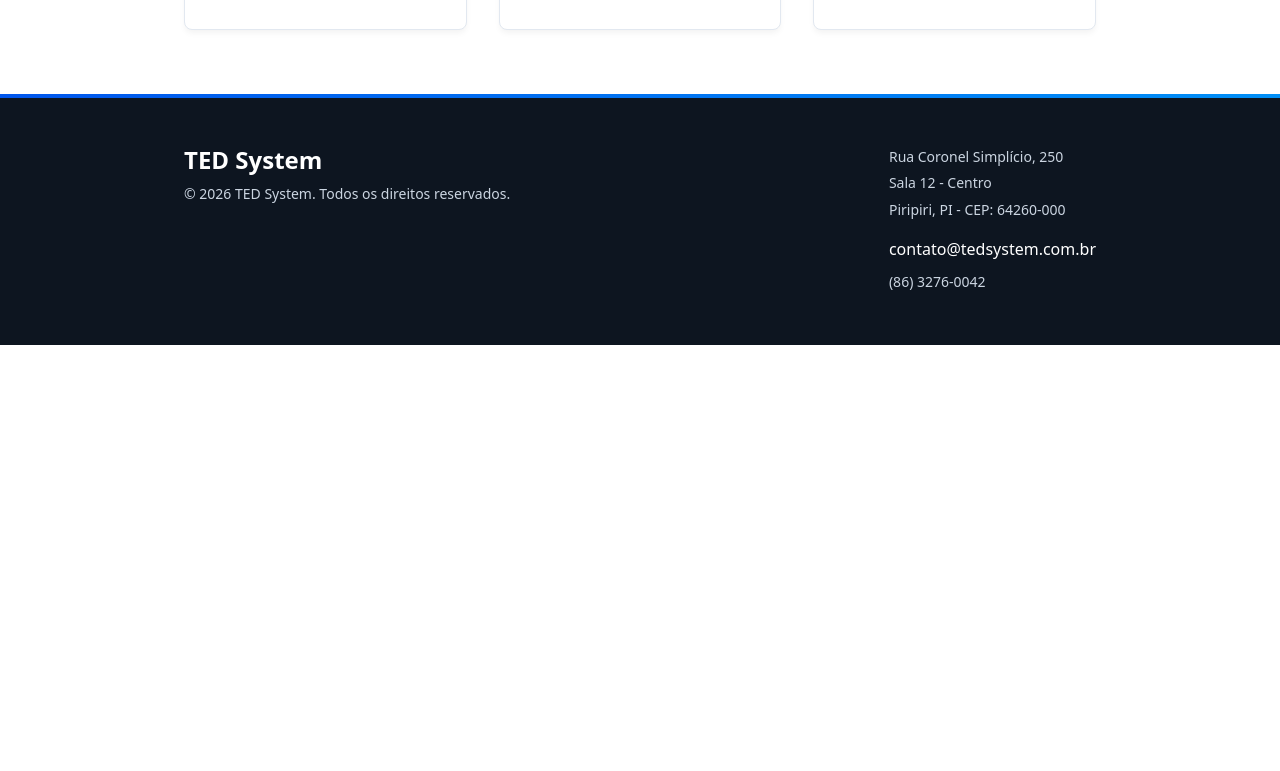
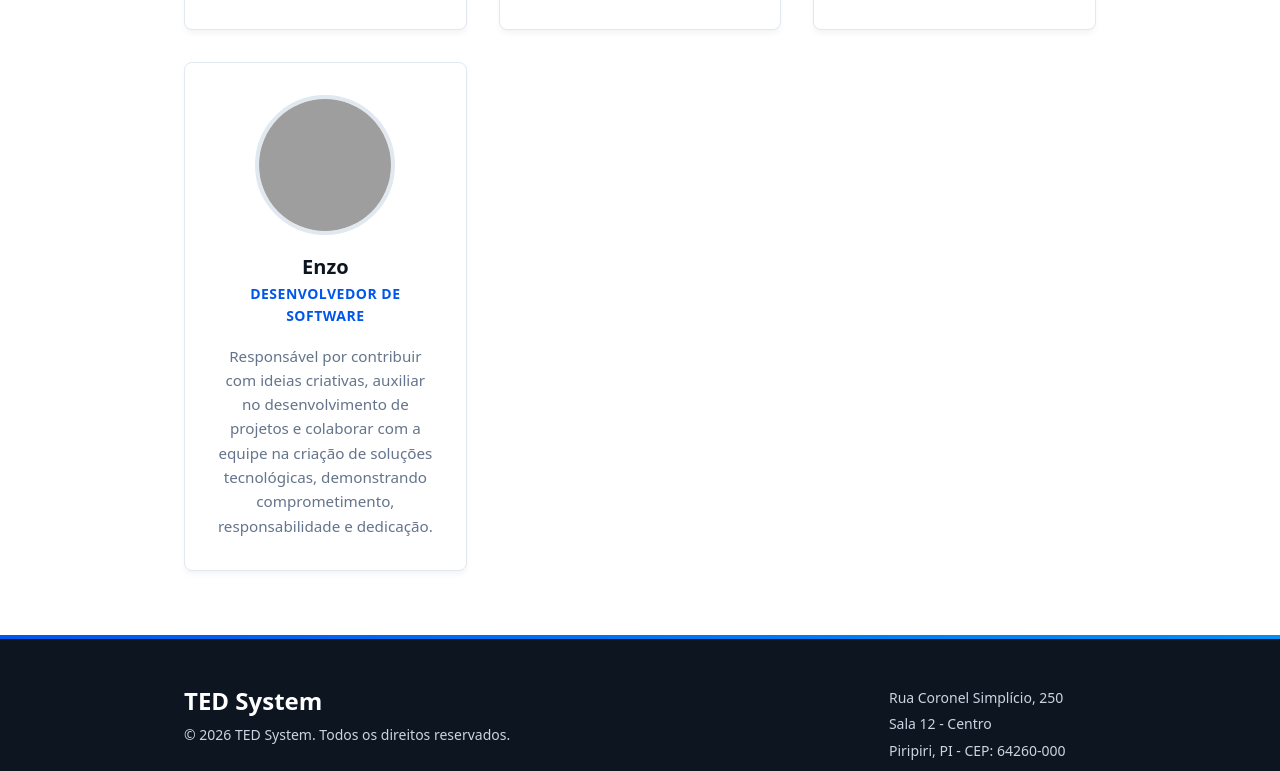
Before and after one commit to Ericarj2610-eng/ted-system-site, an Astro site: page /equipe in a window 1280 px wide. Shown: the part 750-1521 px from the top of the page. Before the commit the page ends 1095 px from the top, so only its background shows below. Built offline with nearby package versions, Linux system fonts and the light colour scheme; Astro itself is replaced by a stand-in of ours; grey boxes are pictures that could not be loaded.

Commit message:
feat:Adiciona novo membro e valor

```diff
--- a/src/data/empresa.js
+++ b/src/data/empresa.js
@@ -1,3 +1,4 @@
+
 export const empresa = {
   nome: "TED System",
   slogan: "Tecnologia que evolui com o seu negócio.",
@@ -55,6 +56,13 @@ export const empresa = {
       foto: "/images/amy.jpg",
       alt: "Foto de Amy Farrah Fowler",
       descricao: "Responsável por estruturar e proteger os bancos de dados dos clientes."
+    },
+    {
+      nome: "Enzo",
+      cargo: "Desenvolvedor de Software",
+      foto: "/images/Enzo.jpg",
+      alt: "Foto de Enzo",
+      descricao: "Responsável por contribuir com ideias criativas, auxiliar no desenvolvimento de projetos e colaborar com a equipe na criação de soluções tecnológicas, demonstrando comprometimento, responsabilidade e dedicação."
     }
   ]
 };
--- a/src/pages/sobre.astro
+++ b/src/pages/sobre.astro
@@ -1,3 +1,4 @@
+
 ---
 import LayoutBase from '../layouts/LayoutBase.astro';
 import Cartao from '../components/Cartao.astro';
@@ -39,6 +40,11 @@ import { empresa } from '../data/empresa.js';
 						<p>{valor.descricao}</p>
 					</Cartao>
 				))}
+
+				<Cartao destaque={true}>
+					<h3>Foco no cliente</h3>
+					<p>Colocar nossos clientes no centro de tudo, oferecendo atendimento personalizado, suporte de qualidade e soluções que atendam às suas necessidades.</p>
+				</Cartao>
 			</div>
 		</div>
 	</section>
```
Also changed, not shown: 1 other file.
